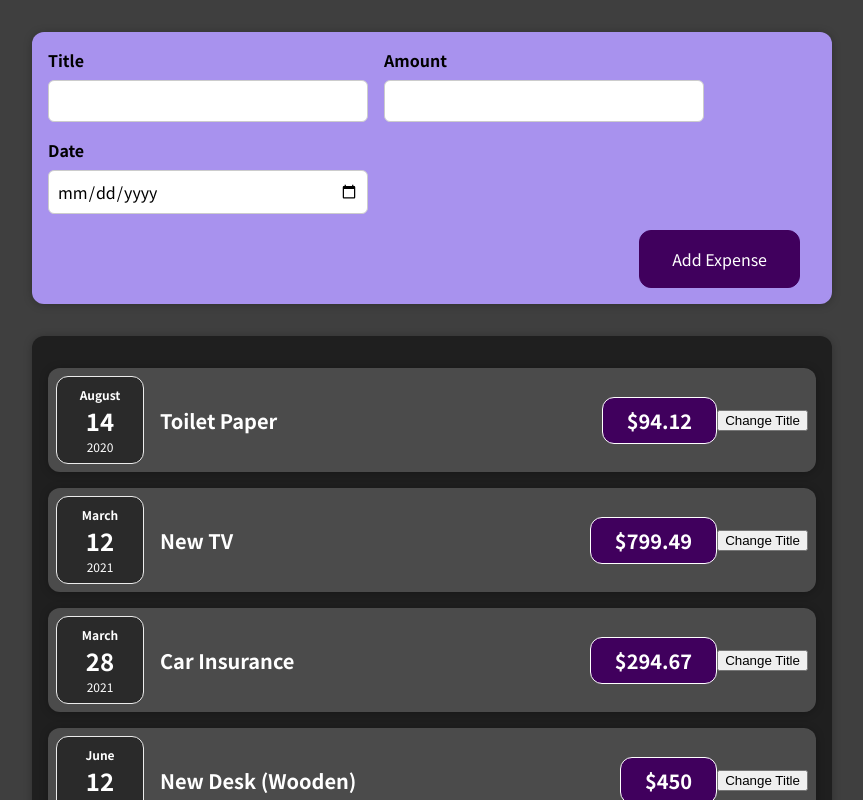
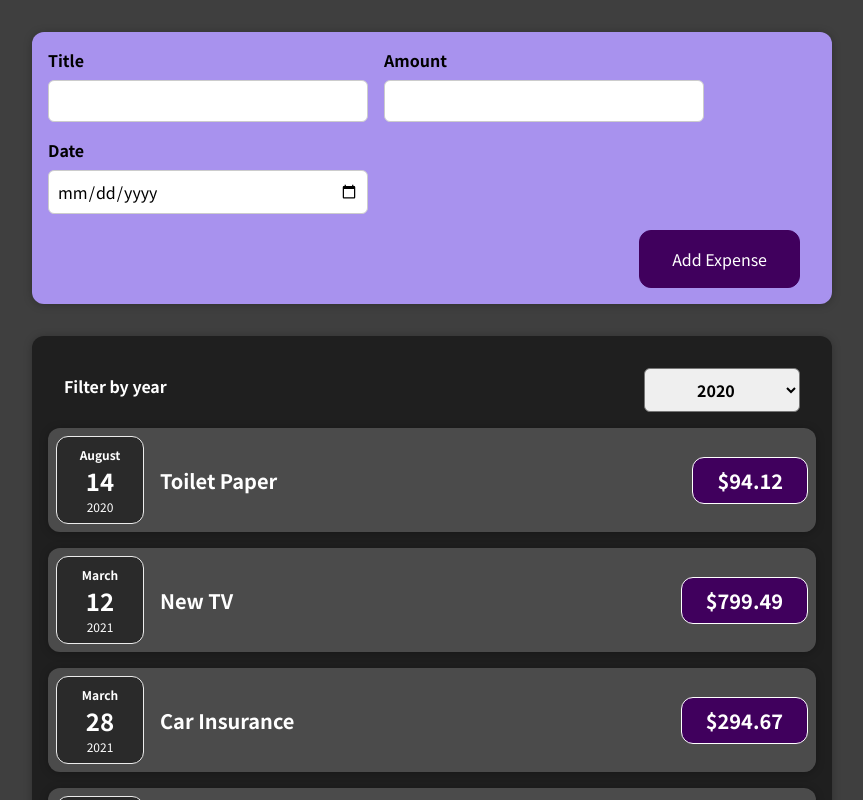
Before and after one commit to Caio-HBS/udemy_react, a React (Create React App) app in the folder cmp_basics_start/: page / in a window 1280 px wide. Shown: the top 800 px of the page, without its empty margins (208-1071 px from the left). Built offline with nearby package versions, Linux system fonts and the light colour scheme.

Commit message:
finished section

```diff
--- a/cmp_basics_start/src/App.js
+++ b/cmp_basics_start/src/App.js
@@ -32,7 +32,7 @@ export default function App() {
   ];
 
   const addExpenseHandler = (expense) => {
-
+    console.log(expense)
   };
 
   return (
--- /dev/null
+++ b/cmp_basics_start/src/components/Expenses/ExpenseFilter/ExpensesFilter.css
@@ -0,0 +1,24 @@
+.expenses-filter {
+  color: white;
+  padding: 0 1rem;
+}
+
+.expenses-filter__control {
+  display: flex;
+  width: 100%;
+  align-items: center;
+  justify-content: space-between;
+  margin: 1rem 0;
+}
+
+.expenses-filter label {
+  font-weight: bold;
+  margin-bottom: 0.5rem;
+}
+
+.expenses-filter select {
+  font: inherit;
+  padding: 0.5rem 3rem;
+  font-weight: bold;
+  border-radius: 6px;
+}
--- /dev/null
+++ b/cmp_basics_start/src/components/Expenses/ExpenseFilter/ExpensesFilter.js
@@ -0,0 +1,25 @@
+import React from "react";
+
+import "./ExpensesFilter.css";
+
+const ExpensesFilter = (props) => {
+  const selectHandler = (event) => {
+    props.onSelectedYear(event.target.value);
+  };
+
+  return (
+    <div className="expenses-filter">
+      <div className="expenses-filter__control">
+        <label>Filter by year</label>
+        <select value={props.selected} onChange={selectHandler}>
+          <option value="2022">2022</option>
+          <option value="2021">2021</option>
+          <option value="2020">2020</option>
+          <option value="2019">2019</option>
+        </select>
+      </div>
+    </div>
+  );
+};
+
+export default ExpensesFilter;
--- a/cmp_basics_start/src/components/Expenses/ExpenseItem.js
+++ b/cmp_basics_start/src/components/Expenses/ExpenseItem.js
@@ -1,4 +1,4 @@
-import React, { useState } from "react";
+import React from "react";
 
 import ExpenseDate from "./ExpenseDate";
 import Card from "../UI/Card";
@@ -6,21 +6,13 @@ import Card from "../UI/Card";
 import "./ExpenseItem.css";
 
 export default function ExpenseItem(props) {
-  const [title, setTitle] = useState(props.title);
-
-
-  const clickHandler = () => {
-    setTitle("Updated!");
-  };
-
   return (
     <Card className="expense-item">
       <ExpenseDate date={props.date} />
       <div className="expense-item__description">
-        <h2>{title}</h2>
+        <h2>{props.title}</h2>
         <div className="expense-item__price">${props.amount}</div>
       </div>
-      <button onClick={clickHandler}>Change Title</button>
     </Card>
   );
 }
--- a/cmp_basics_start/src/components/Expenses/Expenses.js
+++ b/cmp_basics_start/src/components/Expenses/Expenses.js
@@ -1,12 +1,22 @@
-import React from 'react'
+import React, { useState } from "react";
+
 import ExpenseItem from "./ExpenseItem";
+import ExpensesFilter from "./ExpenseFilter/ExpensesFilter";
 import Card from "../UI/Card";
 
-import "./Expenses.css"
+import "./Expenses.css";
 
 export default function Expenses(props) {
+  const [selectedYear, setSelectedYear] = useState("2020");
+
+  const selectedYearHandler = (year) => {
+    setSelectedYear(year);
+  };
+
   return (
+    <div>
       <Card className="expenses">
+        <ExpensesFilter selected={selectedYear} onSelectedYear={selectedYearHandler} />
         <ExpenseItem
           title={props.items[0].title}
           amount={props.items[0].amount}
@@ -28,5 +38,6 @@ export default function Expenses(props) {
           date={props.items[3].date}
         />
       </Card>
+    </div>
   );
 }
```
Lines whose indentation alone changed are shown as unchanged.
